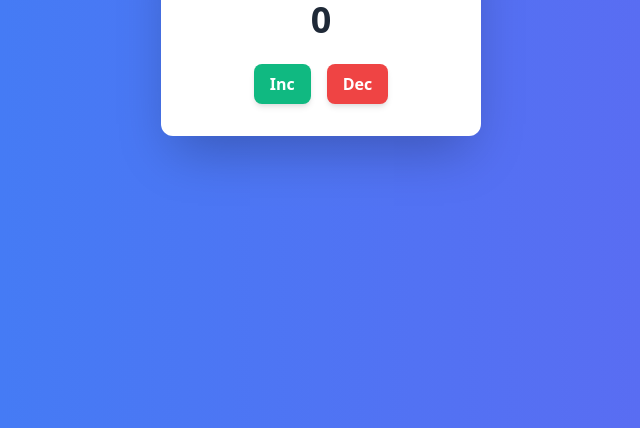
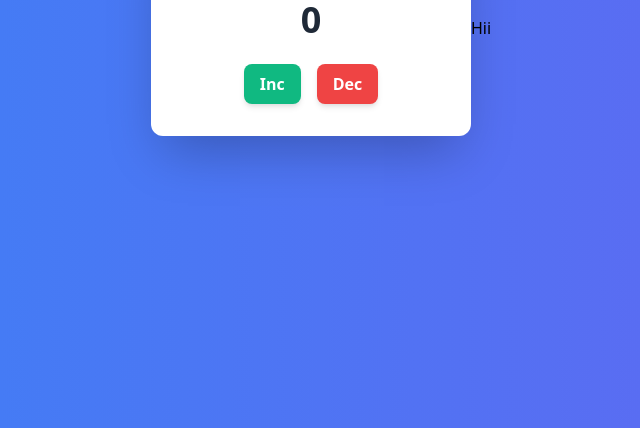
Before and after one commit to asifmehedi41/Counter, a plain HTML site: page index.html in a window 1280 px wide. Shown: the part 372-800 px from the top of the page, without its empty margins (319-959 px from the left). Drawn offline with nearby package versions, Linux system fonts and the light colour scheme.

Commit message:
new code

```diff
--- a/index.html
+++ b/index.html
@@ -4,7 +4,6 @@
     <meta charset="UTF-8">
     <meta name="viewport" content="width=device-width, initial-scale=1.0">
     <title>Counter</title>
-    <!-- Include Tailwind CSS -->
     <link href="https://cdn.jsdelivr.net/npm/tailwindcss@2.2.19/dist/tailwind.min.css" rel="stylesheet">
 </head>
 <body class="bg-gradient-to-r from-blue-500 to-indigo-500 flex items-center justify-center min-h-screen">
@@ -17,6 +16,7 @@
             <button id="decreament" class="bg-red-500 text-white py-2 px-4 rounded-lg font-semibold shadow-md hover:bg-red-600 focus:outline-none focus:ring-2 focus:ring-offset-2 focus:ring-red-400">Dec</button>
         </div>
     </div>
+    <h3>Hii</h3>
 
     <script src="index.js"></script>
 </body>
```
